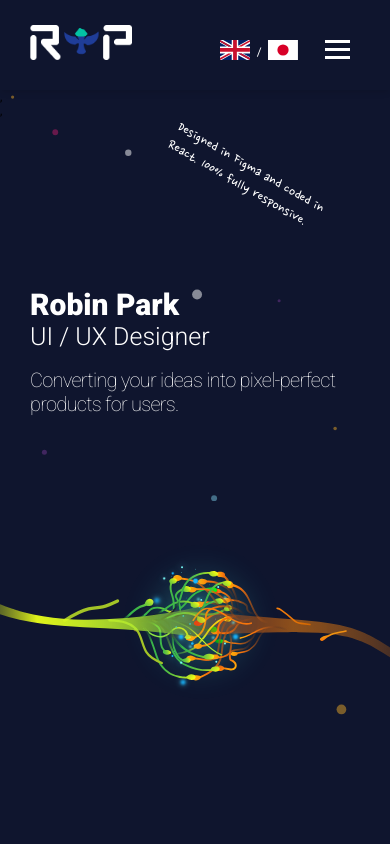
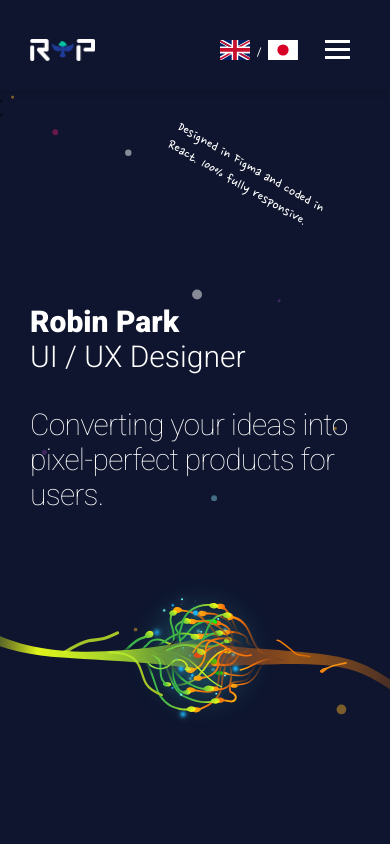
Before and after one commit to ZernosDevs/published, a React (Create React App) app: page / in a window 390 px wide. Shown: the top 844 px of the page. Built offline with nearby package versions, Linux system fonts and the light colour scheme.

Commit message:
finishing touches

```diff
--- a/src/components/Header.css
+++ b/src/components/Header.css
@@ -28,7 +28,8 @@
     flex: initial;
   }
   .logo {
-    height:35px;
+    width: clamp(65px, 7vw, 95px);
+
   }
   .nav-right {
     display:flex;
@@ -83,8 +84,8 @@
     height:30px;
   }
   .flag:hover {
-    width:32px;
-    height:32px;
+    background-color: #0F152E;
+    opacity: 0.7;
   }
   .hamburger {
     display: none;
@@ -126,9 +127,13 @@
       }
       .nav-left {
         margin-left:30px;
+        display:flex;
+        align-self: center;
       }
       .nav-right {
         margin-right:30px;
+        display:flex;
+        align-self: center;
       }
       .nav-right a {
         display: none; /* Stack links vertically */
--- a/src/components/Main.css
+++ b/src/components/Main.css
@@ -15,7 +15,7 @@
     flex-direction:column;
     flex: 1;
     width: 50%;
-    margin-top:10%;
+    margin-top:7%;
 }
 .handwrite {
     align-self: flex-end;
@@ -164,33 +164,6 @@
         font-family: 'Noto Sans JP';
     }
 
-
-    .display-text h1 {
-        font-size: clamp(30px, 4vw, 40px);
-        color:#ffffff;
-        font-weight: 800;
-        margin-top: 5%;
-        font-family: 'Roboto';
-    }
-    .display-text h2 {
-        font-size: clamp(25px, 4vw, 40px);
-        color:#ffffff;
-        font-family: 'Roboto';
-        font-style:normal;
-        font-weight:300;
-
-        background: none;
-
-    }
-    .display-text h3 {
-        font-size: clamp(20px, 2vw, 60px);
-        color:#ffffff;
-        font-weight: 400;
-        font-style: normal;
-        font-weight: 200;
-        letter-spacing: -0.72px;
-        margin-top:5%;
-    }
     .display-image {
         position:relative;
         flex: 1;
@@ -202,4 +175,60 @@
     .display-image > div {
         padding-bottom: 50px;
     }
+
+
+
+
+
+    .name-en {
+        font-size: clamp(30px, 3vw, 70px);
+        color:#ffffff;
+        font-weight: 800;
+        margin-top: 10%;
+        font-family: 'Roboto';
+    }
+    .name-jp {
+        font-size: clamp(30px, 3vw, 70px);
+        color:#ffffff;
+        font-weight: 800;
+        margin-top: 10%;
+        font-family: 'Noto Sans JP';
+    }
+    .prof-en {
+        font-size: clamp(30px, 4vw, 70px);
+        color:#ffffff;
+        font-family: 'Roboto';
+        font-style:normal;
+        font-weight:300;
+        background: none;
+    }
+
+    .prof-jp {
+        font-size: clamp(30px, 4vw, 70px);
+        color:#ffffff;
+        font-family: 'Noto Sans JP';
+        font-style:normal;
+        font-weight:300;
+        background: none;
+    }
+
+    .moto-en {
+        font-size: clamp(30px, 2vw, 60px);
+        color:#ffffff;
+        font-style: normal;
+        font-weight: 200;
+        letter-spacing: -0.72px;
+        margin-top:10%;
+        font-family: 'Roboto';
+    }
+
+    .moto-jp {
+        font-size: clamp(20px, 1.5vw, 50px);
+        color:#ffffff;
+        font-weight: 300;
+        letter-spacing: -0.72px;
+        margin-top:10%;
+        font-family: 'Zen Kaku Gothic New';
+        font-style: normal;
+    }
 }
--- a/src/components/Projects.css
+++ b/src/components/Projects.css
@@ -108,3 +108,13 @@
         transform: translateY(-10px); /* Adjust the value to control the amplitude */
     }
 }
+
+@media (max-width: 1500px) {
+    .project-text-en {
+        text-align: justify;
+    }
+    .project-text-jp {
+        text-align: justify;
+    }
+
+}
--- a/src/components/Workflow.css
+++ b/src/components/Workflow.css
@@ -253,7 +253,7 @@
     }
     .sub-content .sub-img {
         order: 1;
-        width:50%;
+        width:100%;
         margin:auto;
     }
     .sub-content .sub-text {
```
Also changed, not shown: src/components/NeuronSVGSmall.js.
